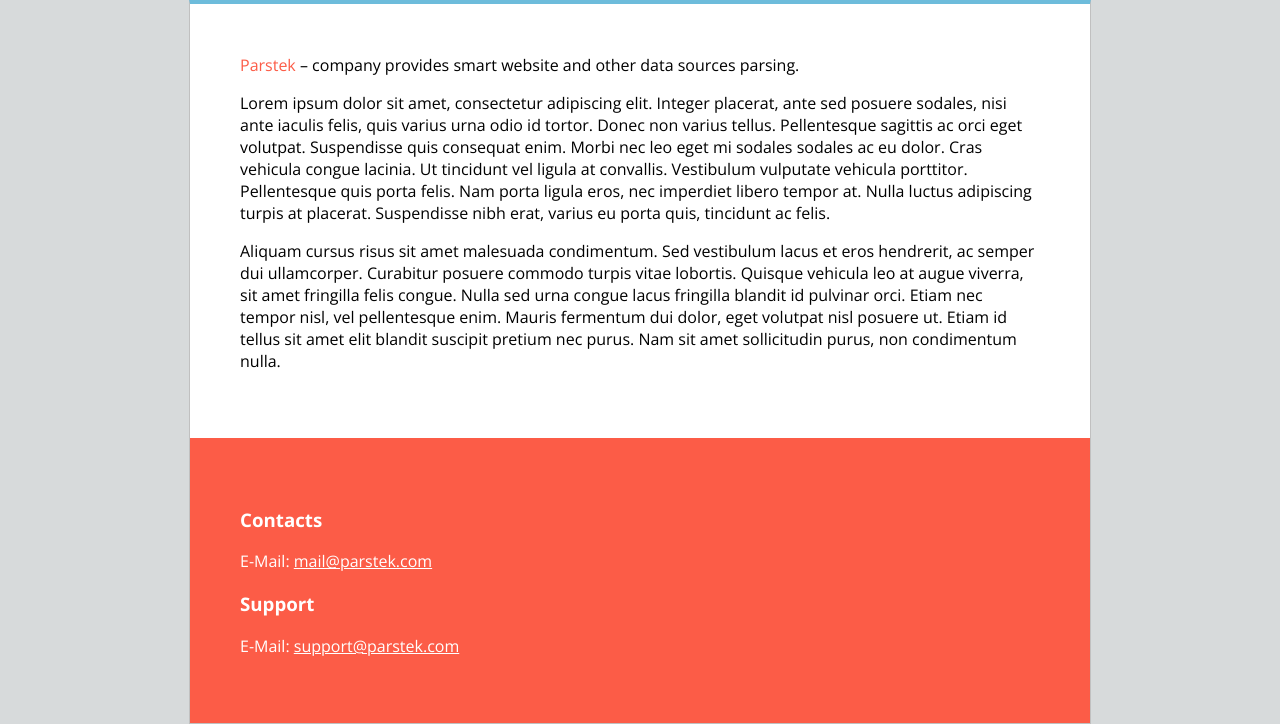
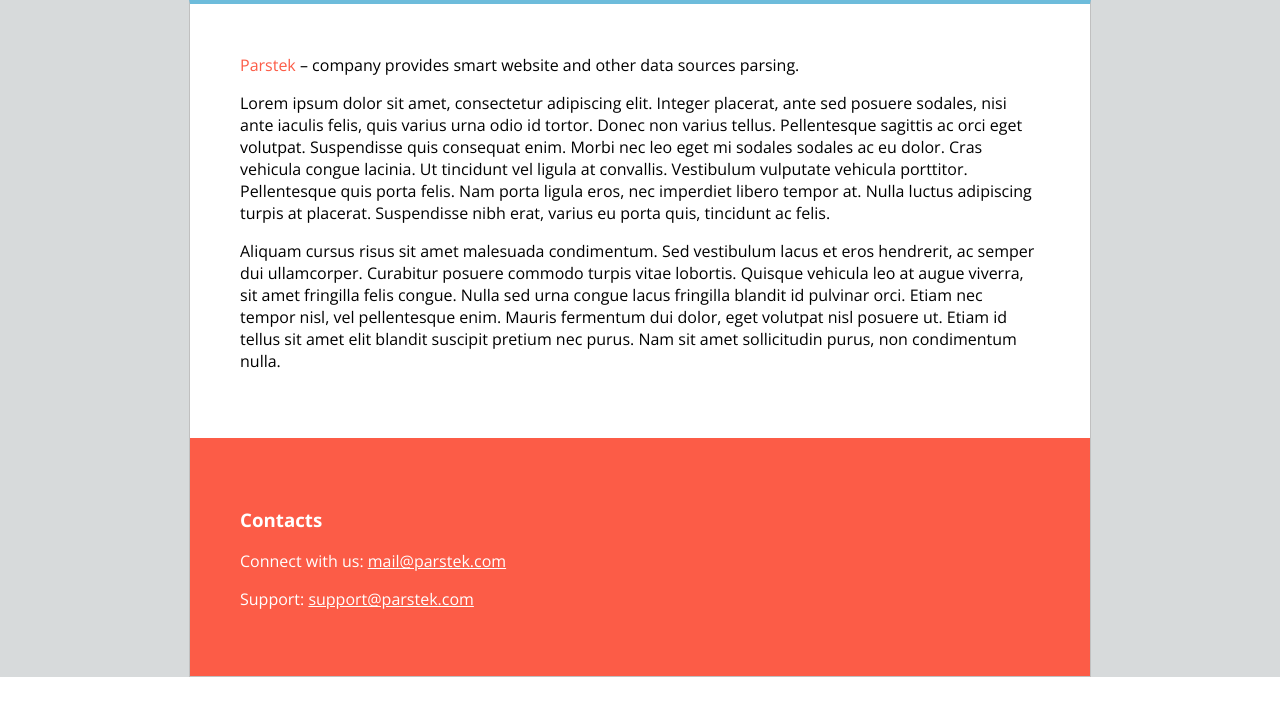
Before and after one commit to matyunin/parstek, a Flask app: page / in a window 1280 px wide. Shown: the part 196-920 px from the top of the page. After the commit the page ends 873 px from the top, so only its background shows below. Run offline with Flask 2, Linux system fonts and the light colour scheme.

Commit message:
Update index.html

```diff
--- a/templates/index.html
+++ b/templates/index.html
@@ -57,13 +57,10 @@
                 <h3>Contacts</h3>
 
                 <p>
-                    E-Mail: <a href="mailto:mail@parstek.com">mail@parstek.com</a>
+                    Connect with us: <a href="mailto:mail@parstek.com">mail@parstek.com</a>
                 </p>
-
-                <h3>Support</h3>
-
                 <p>
-                    E-Mail: <a href="mailto:support@parstek.com">support@parstek.com</a>
+                    Support: <a href="mailto:support@parstek.com">support@parstek.com</a>
                 </p>
             </div>
         </div>
```
